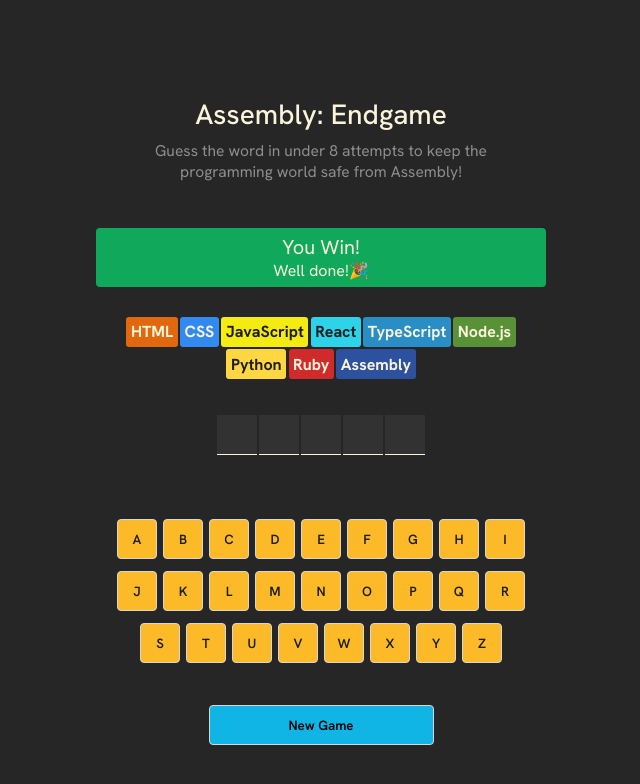
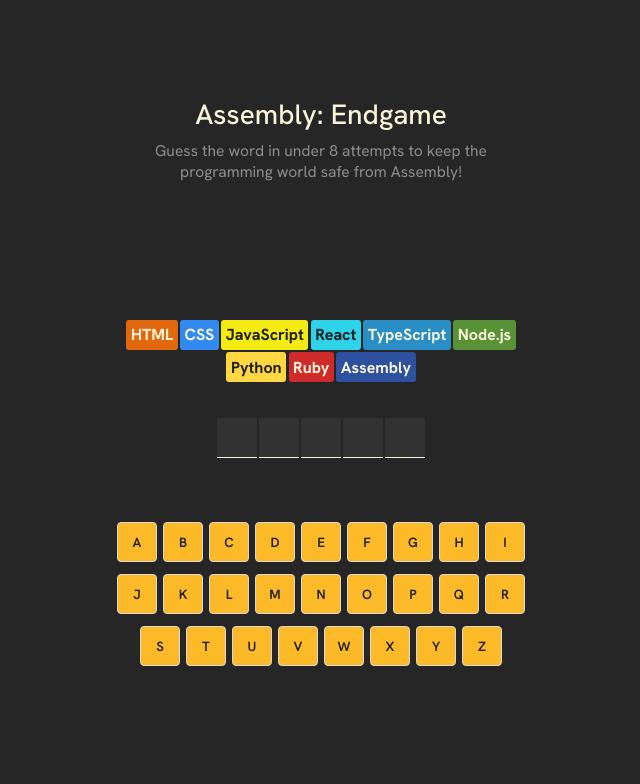
Before and after one commit to IoannisLykomitros/assembly-endgame-react-educational, a React (Vite) app: page / in a window 1280 px wide. Shown: the top 784 px of the page, without its empty margins (319-959 px from the left). Built offline with nearby package versions, Linux system fonts and the light colour scheme.

Commit message:
refactor game logic and status display

```diff
--- a/src/components/App.jsx
+++ b/src/components/App.jsx
@@ -3,6 +3,7 @@
 import Status from "./Status.jsx";
 import LanguageList from "./LanguageList.jsx";
 import Keyboard from "./Keyboard.jsx";
+import { languages } from "../languages.js";
 
 const AssemblyEndgame = () => {
 
@@ -11,7 +12,9 @@
 
   const wrongGuessCount = guessedLetters.filter(letter => !currentWord.includes(letter)).length;
 
-  console.log(wrongGuessCount);
+  const isGameWon = currentWord.split("").every(letter => guessedLetters.includes(letter));
+  const isGameLost = wrongGuessCount >= languages.length - 1;
+  const isGameOver = isGameWon || isGameLost;
 
   const letterElements = currentWord.split("").map((letter, index) => (
     <span key={index} className="letter-box">{guessedLetters.includes(letter) ? letter.toUpperCase() : ""}</span>
@@ -20,13 +23,21 @@
   return (
     <main>
       <Header />
-      <Status />
+      <Status
+        isGameWon={isGameWon}
+        isGameLost={isGameLost}
+        isGameOver={isGameOver}
+      />
       <LanguageList wrongGuessCount={wrongGuessCount} />
       <section className="word-container">
         {letterElements}
       </section>
-      <Keyboard guessedLetters={guessedLetters} setGuessedLetters={setGuessedLetters} currentWord={currentWord} />
-      <button className="new-game">New Game</button>
+      <Keyboard
+        guessedLetters={guessedLetters}
+        setGuessedLetters={setGuessedLetters}
+        currentWord={currentWord}
+      />
+      {isGameOver && <button className="new-game">New Game</button>}
     </main>
   )
 }
--- a/src/components/Status.jsx
+++ b/src/components/Status.jsx
@@ -1,9 +1,18 @@
-const Status = () => {
+const Status = (props) => {
     return (
-        <div className="status-container">
-            <h1>You Win!</h1>
-            <h2>Well done!🎉</h2>
-        </div>
+        <>
+            {!props.isGameOver && <div className="status-container playing">
+
+            </div>}
+            {props.isGameWon && <div className="status-container won">
+                <h1>You Win!</h1>
+                <h2>Well done!🎉</h2>
+            </div>}
+            {props.isGameLost && <div className="status-container lost">
+                <h1>Game Over!</h1>
+                <h2>You lose! Better start learning Assembly 😭</h2>
+            </div>}
+        </>
     );
 }
 
--- a/src/index.css
+++ b/src/index.css
@@ -41,7 +41,6 @@
   display: flex;
   flex-direction: column;
   align-items: center;
-  background-color: #10A95B;
   padding: 6px;
   border-radius: 4px;
   margin-block: 30px;
@@ -59,6 +58,18 @@
   margin: 0;
   font-weight: 400;
   color: #F9F4DA;
+}
+
+.status-container.playing {
+  margin-bottom: 80px;
+}
+
+.status-container.won {
+  background-color: #10A95B;
+}
+
+.status-container.lost {
+  background-color: #BA2A2A;
 }
 
 .language-list {
```
